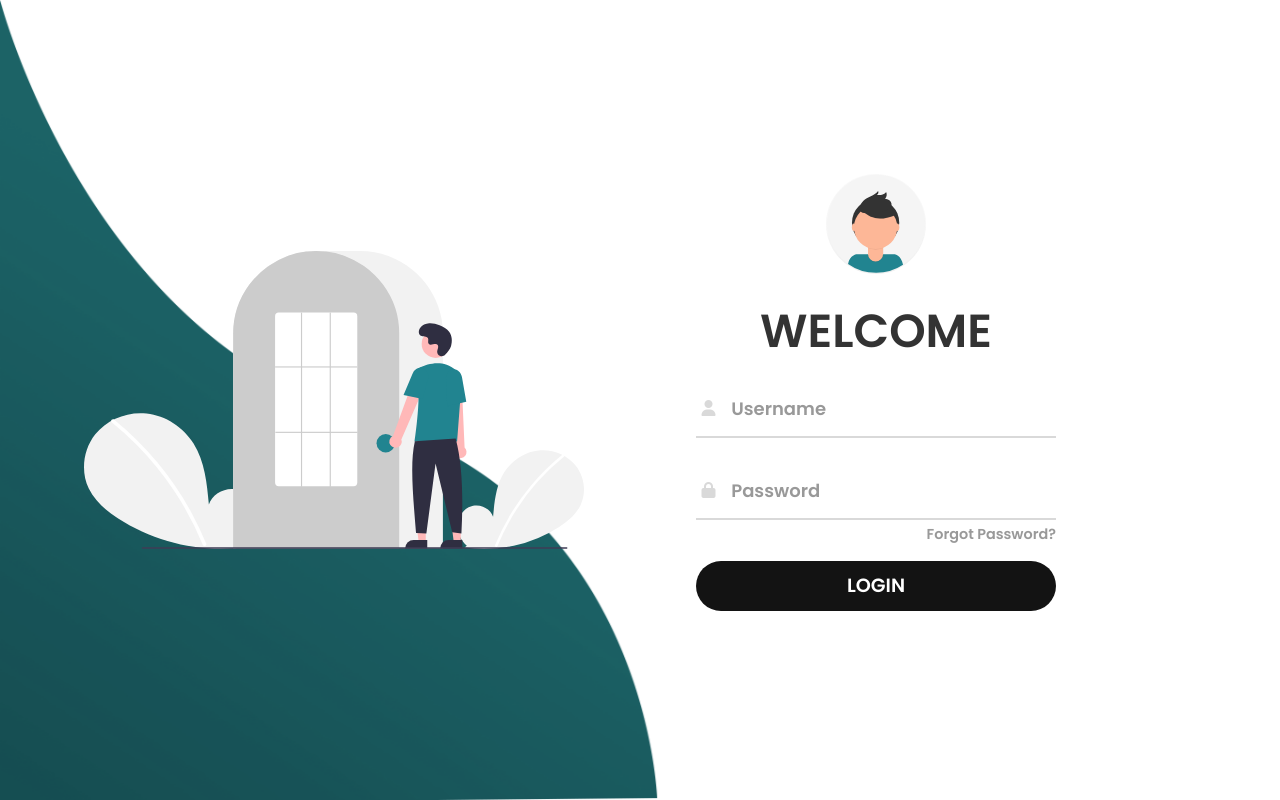
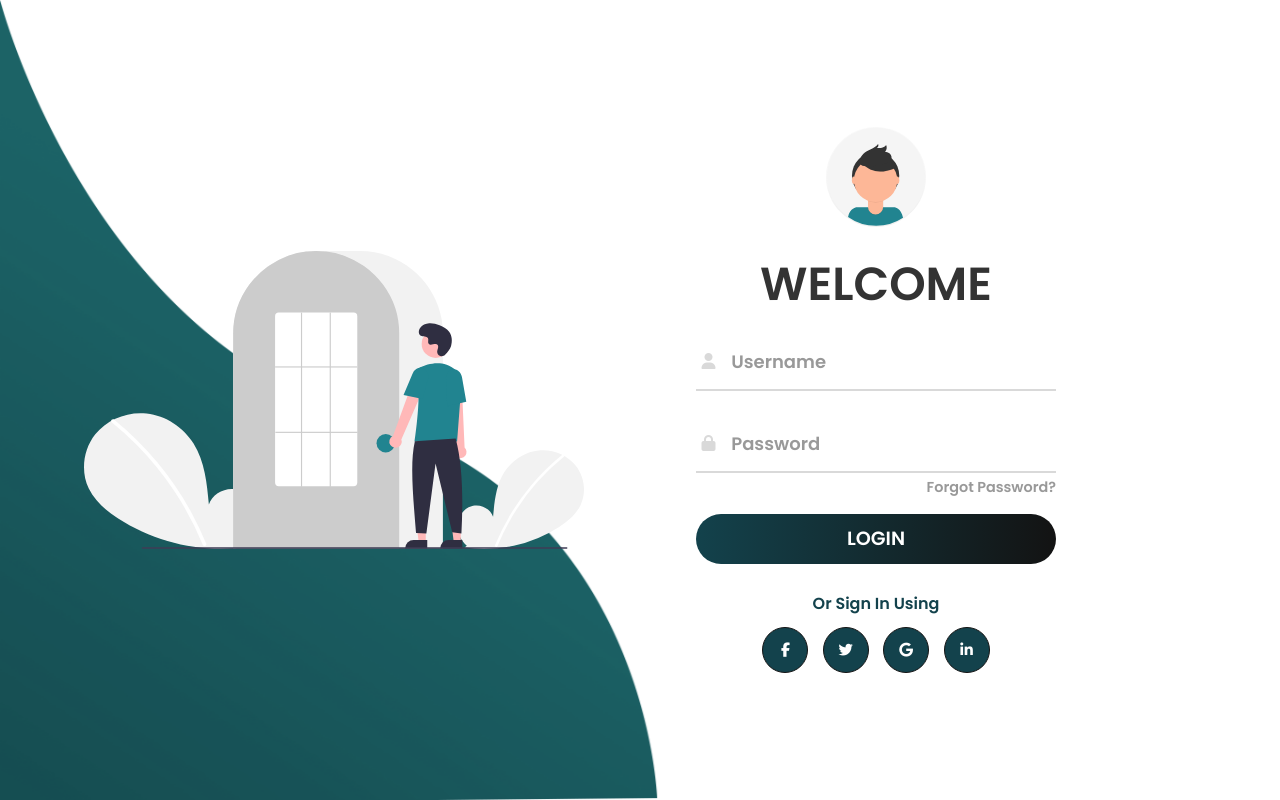
Before and after one commit to Android-James/cs-elective, a PHP site: page /log-in.html in a window 1280 px wide. Run offline with PHP 8.4, Linux system fonts and the light colour scheme; some libraries are stand-ins or nearby versions.

Commit message:
added icons for sign in btns for diff social platforms

```diff
--- a/log-in-page/design.css
+++ b/log-in-page/design.css
@@ -167,7 +167,7 @@ a:hover{
 	border-radius: 25px;
 	outline: none;
 	border: none;
-	background-image: linear-gradient(to right, #131313, #131313, #13424c);
+	background-image: linear-gradient(to right, #13424c, #131313, #13424c);
 	background-size: 200%;
 	font-size: 1.2rem;
 	color: #fff;
@@ -181,6 +181,31 @@ a:hover{
 }
 .btn:hover{
 	background-position: right;
+}
+
+.social-text{
+	padding: 0.7rem 0;
+	color: #13424c;
+}
+
+.social-media{
+	display: flex;
+	justify-content: center;
+}
+
+.social-icon{
+	height: 46px;
+	width: 46px;
+	border: 1px solid #131313;
+	margin: 0 0.45rem;
+	display: flex;
+	justify-content: center;
+	align-items: center;
+	text-decoration: none;
+	color: white;
+	border-radius: 50%;
+	transition: all 0.5s;
+	background-color: #13424c;
 }
 
 
--- a/log-in-page/log-in.html
+++ b/log-in-page/log-in.html
@@ -8,14 +8,14 @@
 	<meta name="viewport" content="width=device-width, initial-scale=1">
 </head>
 <body>
-	<img class="wave" src="/log-in-page/wave.png">
+	<img class="wave" src="/log-in-page/imgs/wave.png">
 	<div class="container">
 		<div class="img">
-			<img src="/log-in-page/bg.svg">
+			<img src="/log-in-page/imgs/bg.svg">
 		</div>
 		<div class="login-content">
 			<form action="index.html">
-				<img src="/log-in-page/avatar.svg">
+				<img src="/log-in-page/imgs/avatar.svg">
 				<h2 class="title">Welcome</h2>
            		<div class="input-div one">
            		   <div class="i">
@@ -38,6 +38,13 @@
             	<a href="#">Forgot Password?</a>
             	<!-- <input type="submit" class="btn" value="Login"> -->
                 <a href="/homepage/home.html" class="btn">Login</a>
+				<p class="social-text">Or Sign In Using</p>
+				<div class="social-media">
+					<a href="#" class="social-icon"><i class="fab fa-facebook-f"></i></a>
+					<a href="#" class="social-icon"><i class="fab fa-twitter"></i></a>
+					<a href="#" class="social-icon"><i class="fab fa-google"></i></a>
+					<a href="#" class="social-icon"><i class="fab fa-linkedin-in"></i></a>
+				</div>
             </form>
         </div>
     </div>
```
Also changed, not shown: log-in-page/imgs/avatar.svg (renamed from log-in-page/avatar.svg), log-in-page/imgs/bg.svg (renamed from log-in-page/bg.svg), log-in-page/imgs/wave.png (renamed from log-in-page/wave.png).
